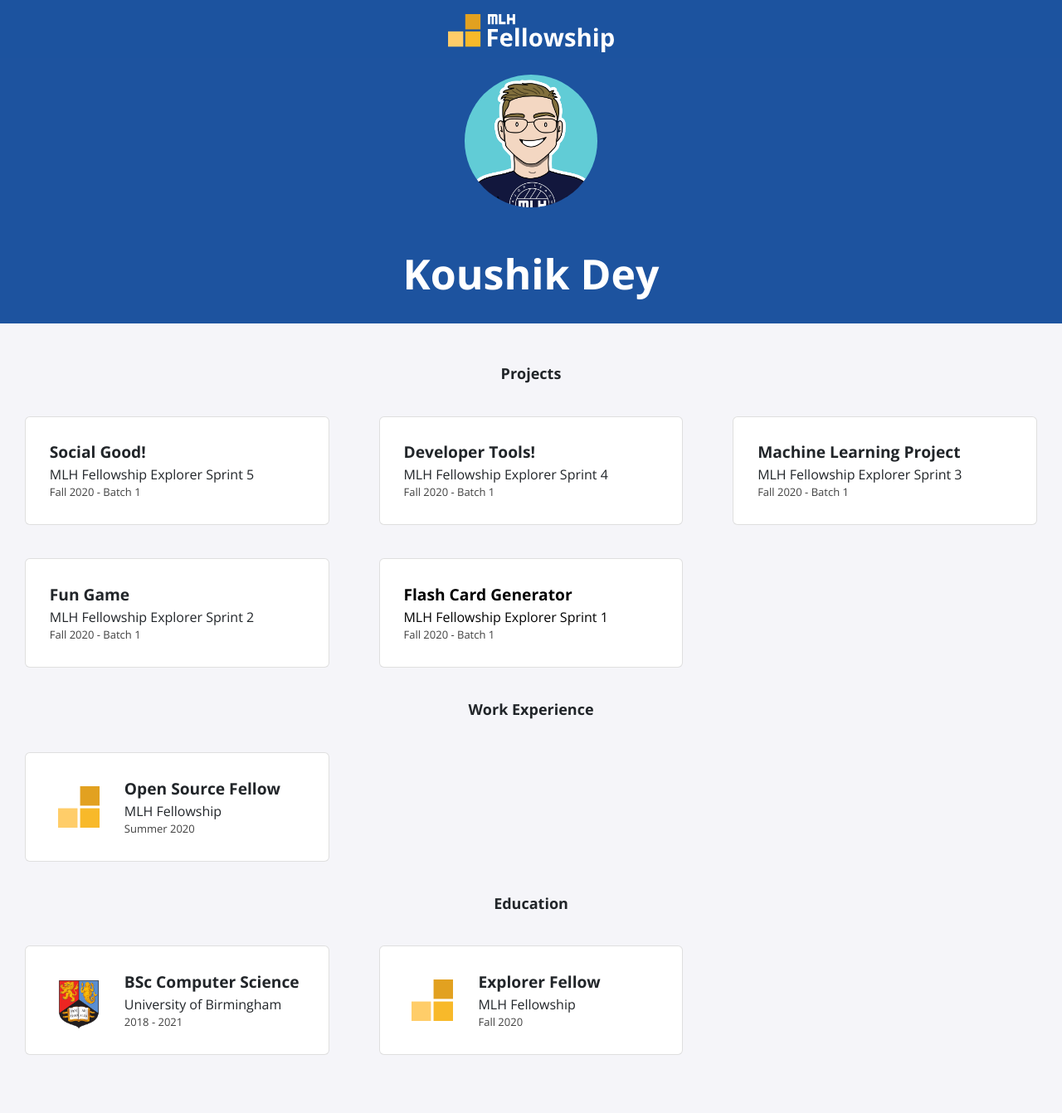
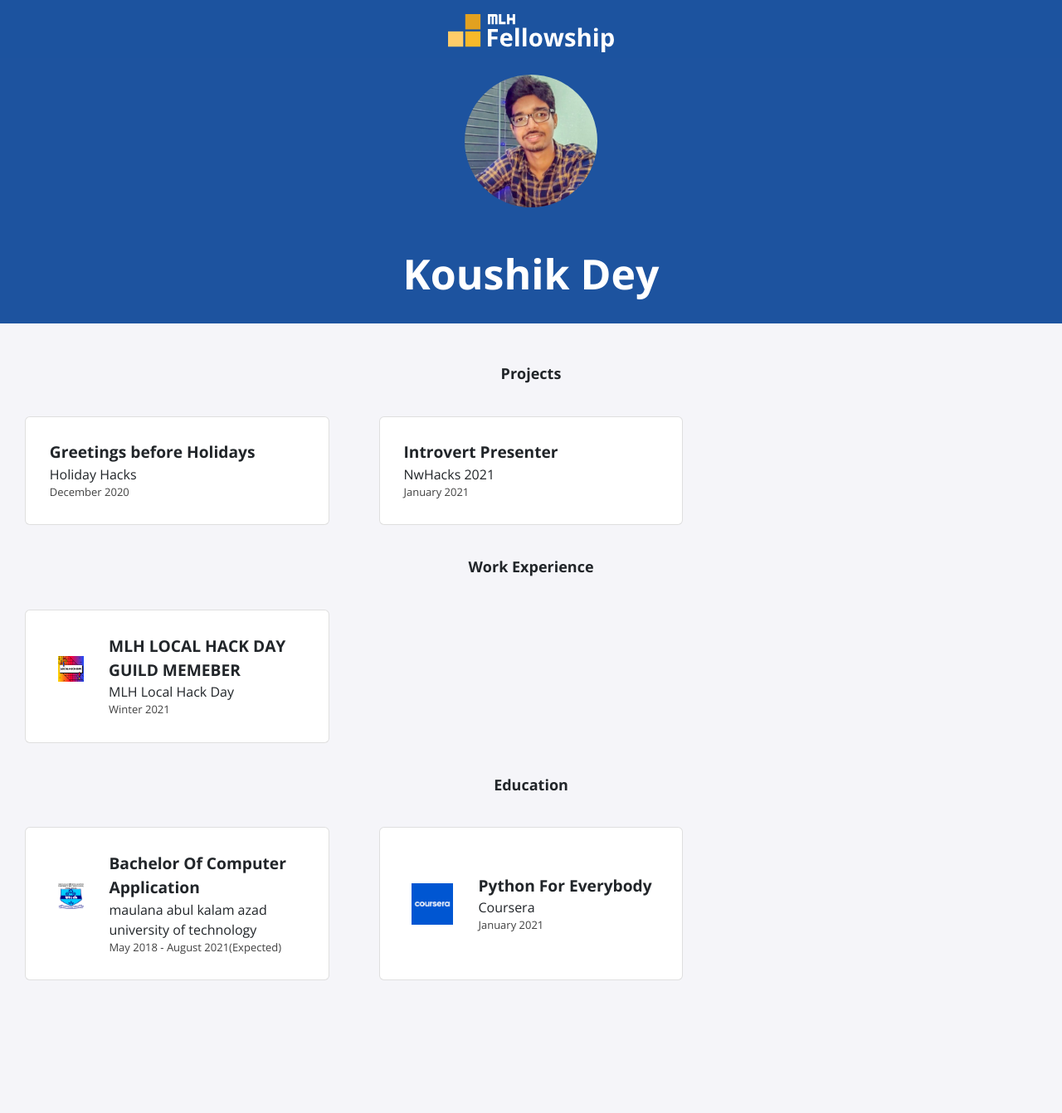
Before and after one commit to Koushik890/Koushik890.github.io, a Jekyll site: the page built from index.html, in a window 1280 px wide. Shown: the whole page at 83% size. Built offline with Jekyll 4.4.1, drawn with Linux system fonts in a browser that asks for light colours; nearby versions of some CDN libraries; after the commit the page ends 1252 px from its top, so only the background shows below that.

Commit message:
Changes made to education, experience, projects and few stuffs

```diff
--- a/_data/education.yml
+++ b/_data/education.yml
@@ -1,9 +1,9 @@
-- course: BSc Computer Science
-  institute: University of Birmingham
-  dates: 2018 - 2021
-  logo: uob.png
+- course: Bachelor Of Computer Application
+  institute: maulana abul kalam azad university of technology
+  dates: May 2018 - August 2021(Expected)
+  logo: 1200px-Maulana_Abul_Kalam_Azad_University_of_Technology_Logo.svg.png
 
-- course: Explorer Fellow
-  institute: MLH Fellowship
-  dates: Fall 2020
-  logo: fellowship.svg
+- course: Python For Everybody
+  institute: Coursera
+  dates: January 2021
+  logo: coursera.png
--- a/_data/experience.yml
+++ b/_data/experience.yml
@@ -1,4 +1,4 @@
-- role: Open Source Fellow
-  company: MLH Fellowship
-  dates: Summer 2020
-  logo: fellowship.svg
+- role: MLH LOCAL HACK DAY GUILD MEMEBER
+  company: MLH Local Hack Day
+  dates: Winter 2021
+  logo: mlh lch.png
--- a/_data/projects.yml
+++ b/_data/projects.yml
@@ -1,20 +1,7 @@
-- title: Social Good!
-  event: MLH Fellowship Explorer Sprint 5
-  date: Fall 2020 - Batch 1
+- title: Greetings before Holidays
+  event: Holiday Hacks
+  date: December 2020
 
-- title: Developer Tools!
-  event: MLH Fellowship Explorer Sprint 4
-  date: Fall 2020 - Batch 1
-
-- title: Machine Learning Project
-  event: MLH Fellowship Explorer Sprint 3
-  date: Fall 2020 - Batch 1
-
-- title: Fun Game
-  event: MLH Fellowship Explorer Sprint 2
-  date: Fall 2020 - Batch 1
-
-- title: Flash Card Generator
-  event: MLH Fellowship Explorer Sprint 1
-  date: Fall 2020 - Batch 1
-  page-name: sprint1
+- title: Introvert Presenter
+  event: NwHacks 2021
+  date: January 2021
```
Also changed, not shown: Gemfile.lock, assets/img/education/1200px-Maulana_Abul_Kalam_Azad_University_of_Technology_Logo.svg.png (added), assets/img/education/coursera.png (added), assets/img/experience/mlh lch.png (added), assets/img/logo.jpg.
